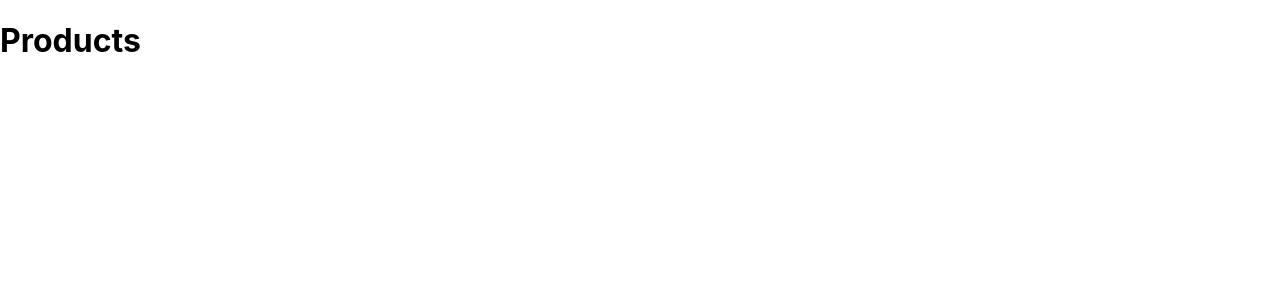
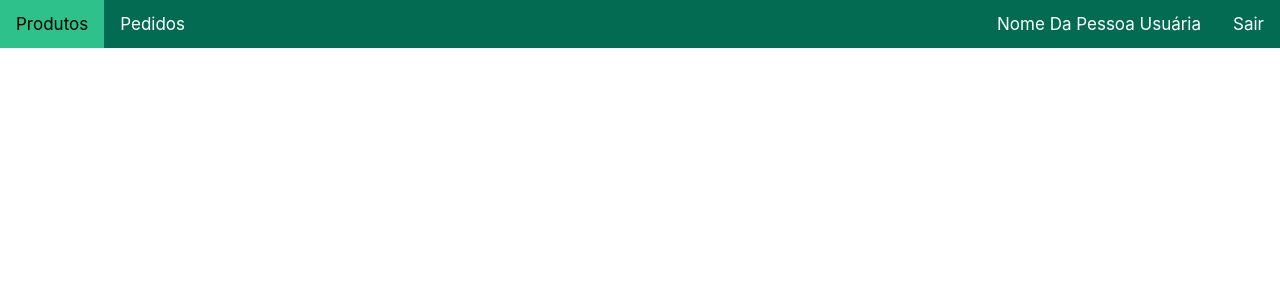
Before and after one commit to khkasper/delivery-app, a React (Create React App) app in the folder front-end/: page /customer/products in a window 1280 px wide. Shown: the top 300 px of the page. Built offline with nearby package versions, Linux system fonts and the light colour scheme.

Commit message:
desenvolvimento do navBar

```diff
--- a/front-end/src/components/NavBar.jsx
+++ b/front-end/src/components/NavBar.jsx
@@ -0,0 +1,22 @@
+import React, { useContext } from 'react';
+import GlobalContext from '../context/GlobalContext';
+import '../css/navBar.css';
+
+function NavBar() {
+  const { user } = useContext(GlobalContext);
+
+  return (
+    <div className="navBarBody">
+      <div className="navBarItems">
+        <a href="https://localhost:3000/customer/products" className="active">Produtos</a>
+        <a href="https://localhost:3000/customer/orders">Pedidos</a>
+      </div>
+      <div>
+        <div className="navBarUserName">Sair</div>
+        <div className="navBarUserName">{ user.name }</div>
+      </div>
+    </div>
+  );
+}
+
+export default NavBar;
--- a/front-end/src/context/GlobalProvider.jsx
+++ b/front-end/src/context/GlobalProvider.jsx
@@ -4,7 +4,16 @@ import axios from 'axios';
 import GlobalContext from './GlobalContext';
 
 function GlobalProvider({ children }) {
-  const [user, setUser] = useState({});
+  const [user, setUser] = useState({
+    userId: '1',
+    name: 'Nome Da Pessoa Usuária',
+    email: 'email@dominio.com',
+    role: 'customer',
+    token: `eyJhbGciOiJIUzI1NiIsInR5cCI6IkpXVCJ9.
+    eyJuYW1lIjoiTm9tZSBEYSBQZXNzb2EgVXN1w6FyaWEiLCJl
+    bWFpbCI6ImVtYWlsQGRvbWluaW8uY29tIiwicm9sZSI6ImN1c3RvbWVyIn0.
+    s5cmiyY16yViCXkHuzWekxkMeYBi75eT8uJnSbfadNE`,
+  });
   const [error, setError] = useState(null);
   const [logged, setLogged] = useState(false);
 
--- a/front-end/src/pages/Products.jsx
+++ b/front-end/src/pages/Products.jsx
@@ -1,10 +1,11 @@
 import React from 'react';
-// import NavBar from '../components/NavBar';
+import NavBar from '../components/NavBar';
 
 function Products() {
   return (
-    // <NavBar role={}/>
-    <h1>Products</h1>
+    <div>
+      <NavBar />
+    </div>
   );
 }
 
```
Also changed, not shown: 1 other file (tests, documents, lock files or other folders).
